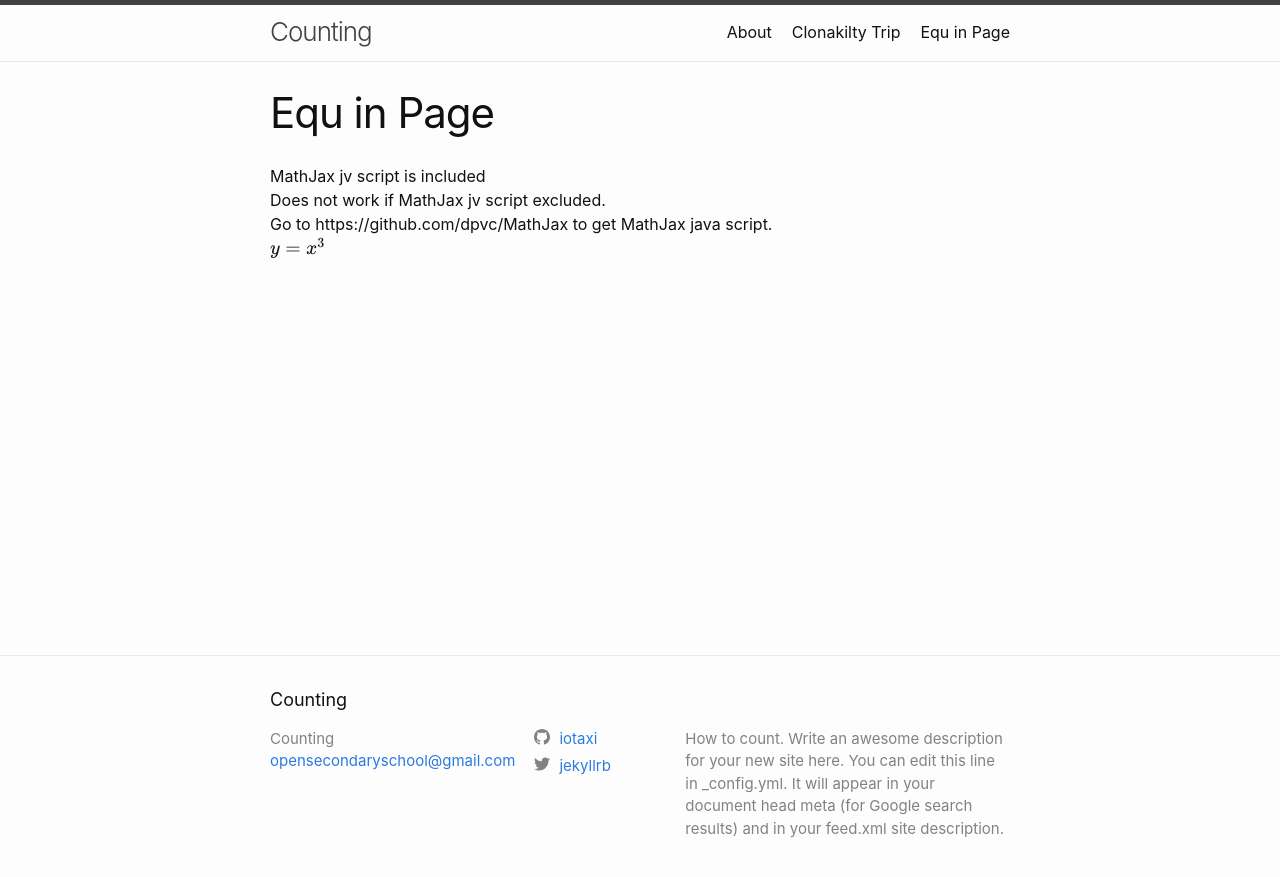
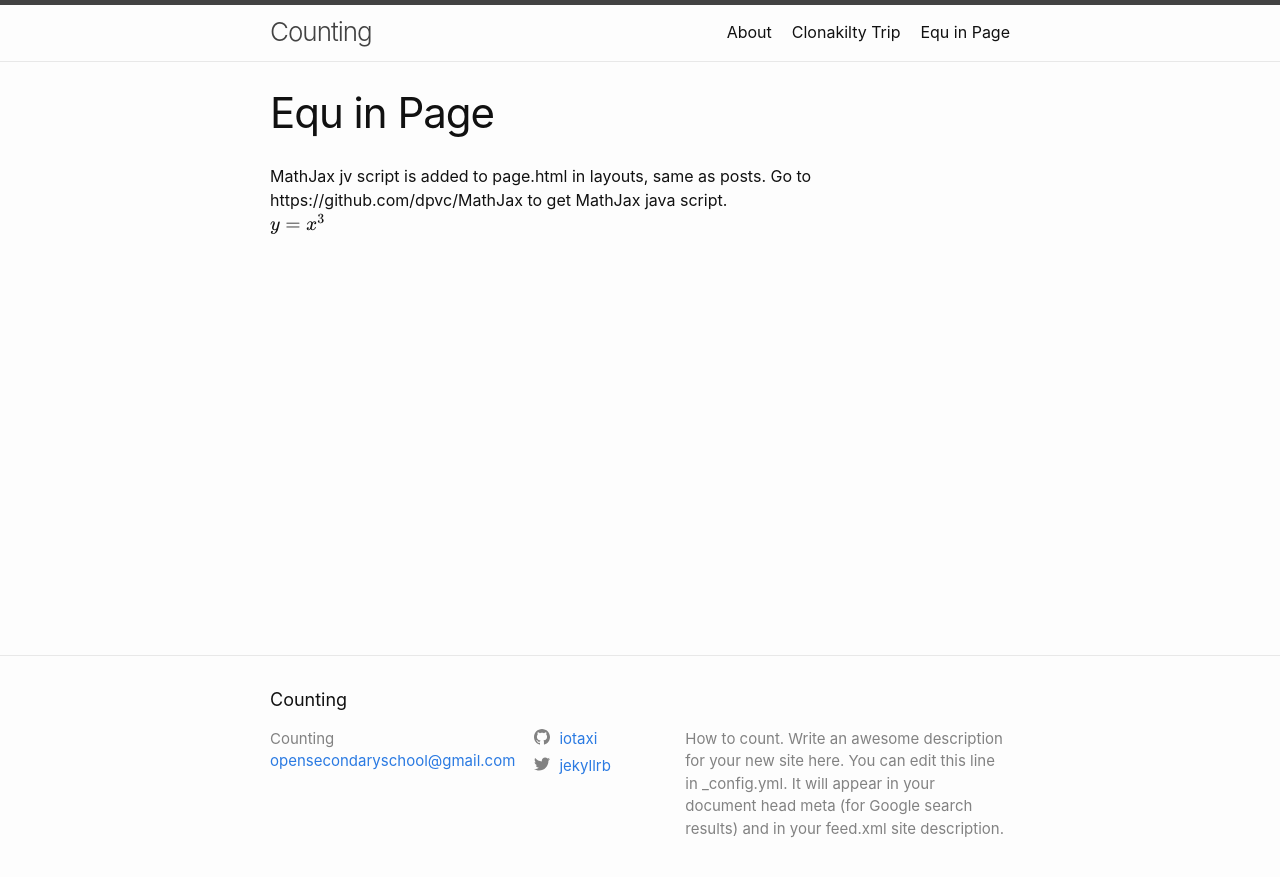
Before and after one commit to iotaxi/AppliedMaths, a Jekyll site: the page built from equinpage.markdown, in a window 1280 px wide. Shown: the top 877 px of the page. Built offline with Jekyll 4.4.1, drawn with Linux system fonts in a browser that asks for light colours.

Commit message:
Update equinpage.markdown

```diff
--- a/equinpage.markdown
+++ b/equinpage.markdown
@@ -3,10 +3,6 @@ layout: page
 title: Equ in Page
 permalink: /equinpage/
 ---
-MathJax jv script is included
-Does not work if MathJax jv script excluded.
+MathJax jv script is added to page.html in layouts, same as posts.
 Go to  https://github.com/dpvc/MathJax to get MathJax java script.
 $$y=x^{3}$$
-<script id="MathJax-script" async
-  src="https://cdn.jsdelivr.net/npm/mathjax@3/es5/tex-mml-chtml.js">
-</script>
```
